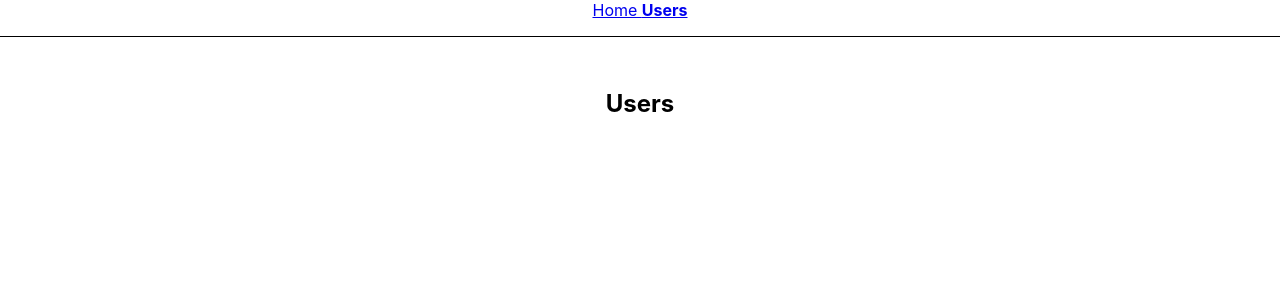
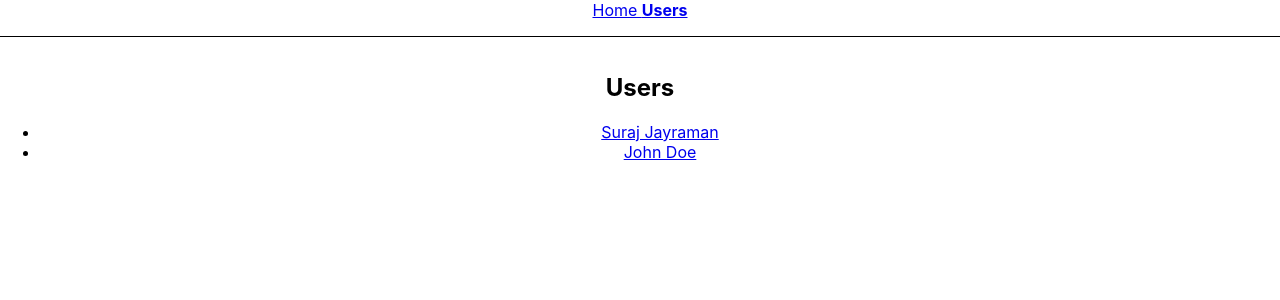
Before and after one commit to surajjayraman/react-router-example, a React (Create React App) app: page /users in a window 1280 px wide. Shown: the top 300 px of the page. Built offline with nearby package versions, Linux system fonts and the light colour scheme.

Commit message:
Create Users object and pass to the Users component.

```diff
--- a/src/App.js
+++ b/src/App.js
@@ -11,6 +11,11 @@ function App() {
     console.log(username);
   }
 
+  const users = [
+    {id: 1, fullName: "Suraj Jayraman"},
+    {id: 2, fullName: "John Doe"}
+  ];
+
   return (
     <div className="App">
       <Routes>
@@ -18,7 +23,7 @@ function App() {
           <Route exact path="/" element={<HomePage/>} />
           <Route path="/:id" element={<UserPage />} />
           <Route path="/register" element={<Form onSubmit={onSubmit} />} />
-          <Route path="/users" element={<Users />} />
+          <Route path="/users" element={<Users users={users} />} />
         </Route>
       </Routes>
 
--- a/src/components/Users.jsx
+++ b/src/components/Users.jsx
@@ -1,8 +1,20 @@
-const Users = () => {
+import { Link } from "react-router-dom";
+const Users = (props) => {
+    const { users } = props;
+
     return (
-      <main style={{ padding: '1rem 0' }}>
-        <h2>Users</h2>
-      </main>
+    <>
+      <h2>Users</h2>
+      <ul>
+          {users.map((user)=> (
+              <li key={user.id}>
+                  <Link to={`/users/${user.id}`}>
+                      {user.fullName}
+                   </Link>
+              </li>
+          ))}
+      </ul>
+     </>
     );
   };
 
```
